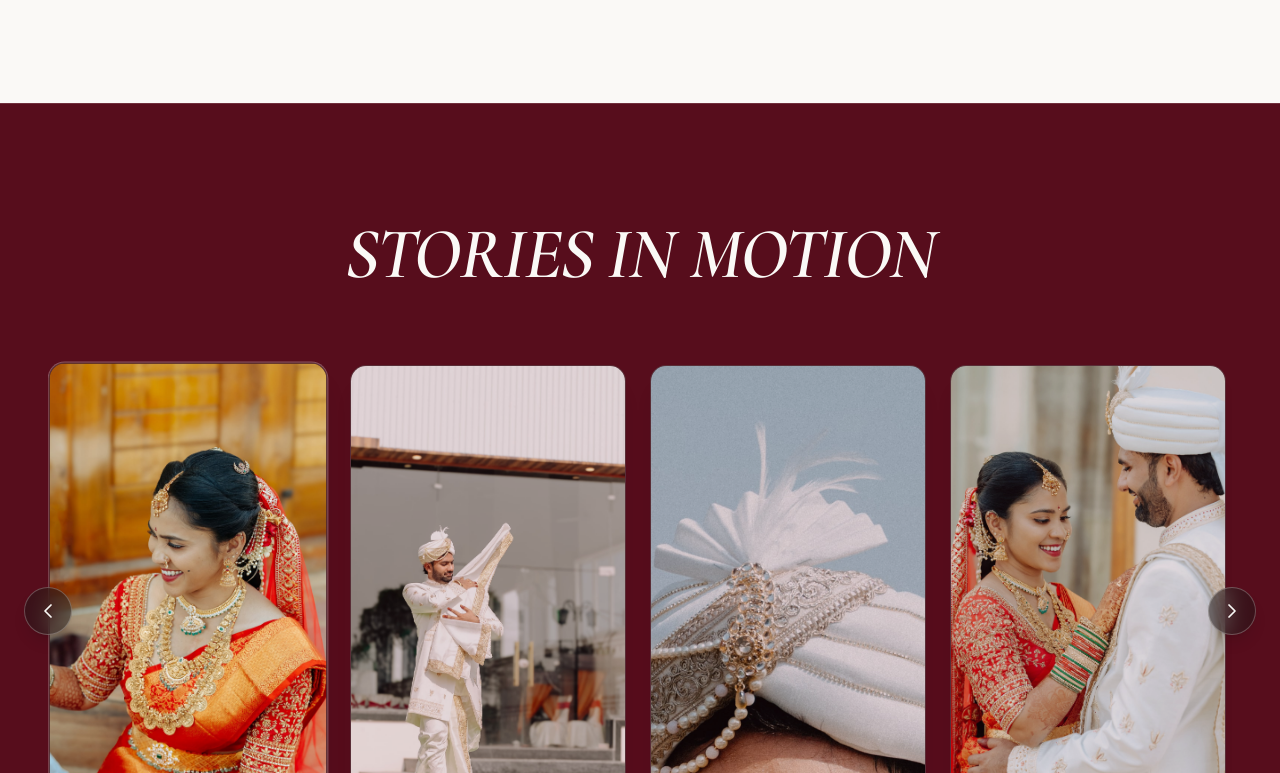
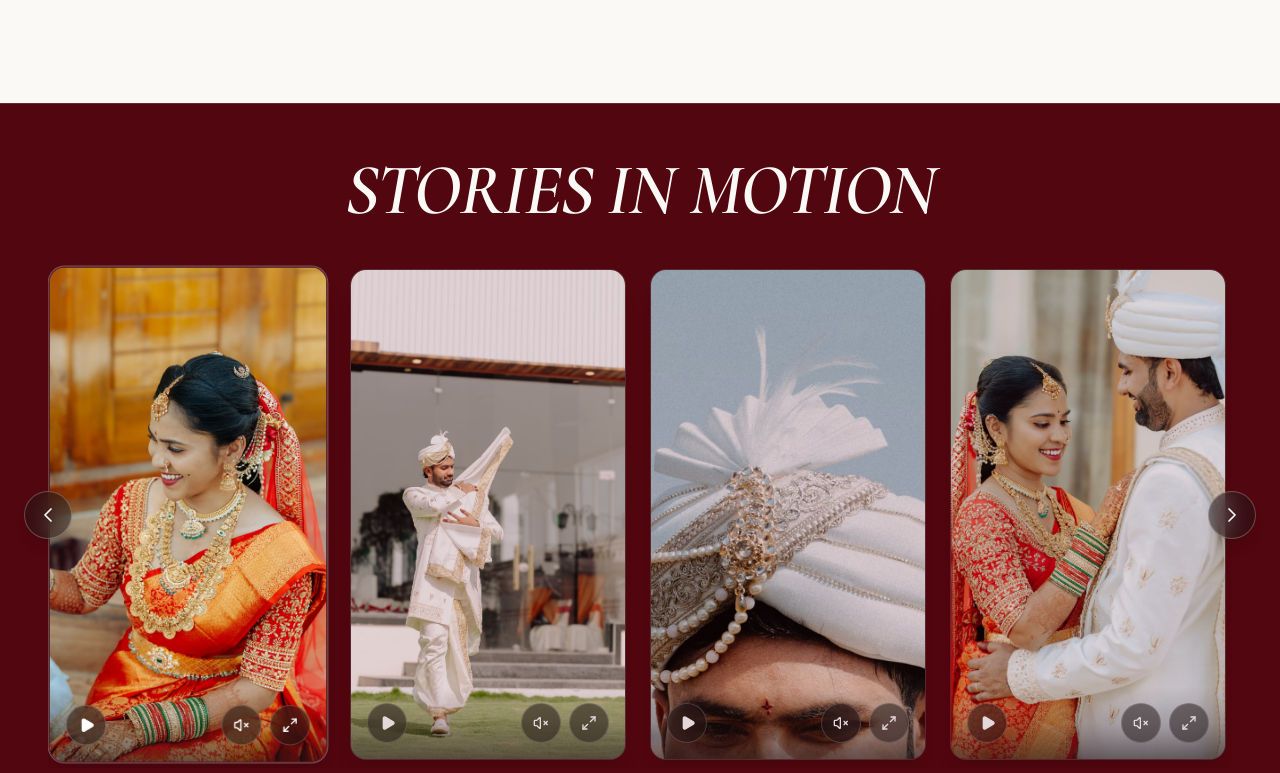
Before and after one commit to pictureperfectphotographe-arch/pictureperfectphotography, a Next.js app: page / in a window 1280 px wide. Shown: the part 1147-1920 px from the top of the page. Built offline with nearby package versions, Linux system fonts and the light colour scheme.

Commit message:
style: refine reels maroon background and vertical spacing

```diff
--- a/src/components/sections/StoriesInMotion.tsx
+++ b/src/components/sections/StoriesInMotion.tsx
@@ -172,11 +172,11 @@ export default function StoriesInMotion() {
     <section
       ref={sectionRef}
       aria-label="Stories in Motion — Autoplay Wedding Reels"
-      className="relative w-full bg-[#570D1C] text-[#FAF9F6] py-16 sm:py-20 md:py-24 lg:py-28 overflow-hidden border-y border-[#FAF9F6]/15 select-none"
+      className="relative w-full bg-[#52060F] text-[#FAF9F6] py-[24px] sm:py-[36px] lg:py-[48px] overflow-hidden border-y border-[#FAF9F6]/15 select-none"
     >
       <div className="max-w-[1600px] mx-auto px-4 sm:px-6 md:px-10 lg:px-12 relative">
         {/* Main Section Heading: Cormorant Garamond SemiBold Italic (600) */}
-        <div className="mb-10 sm:mb-14 md:mb-16">
+        <div className="mb-[24px] sm:mb-[28px] md:mb-[32px]">
           <h2 className="font-cormorant font-semibold italic text-[38px] md:text-[52px] lg:text-[72px] leading-[1.08] tracking-tight text-[#FAF9F6] text-center">
             STORIES IN MOTION
           </h2>
```
